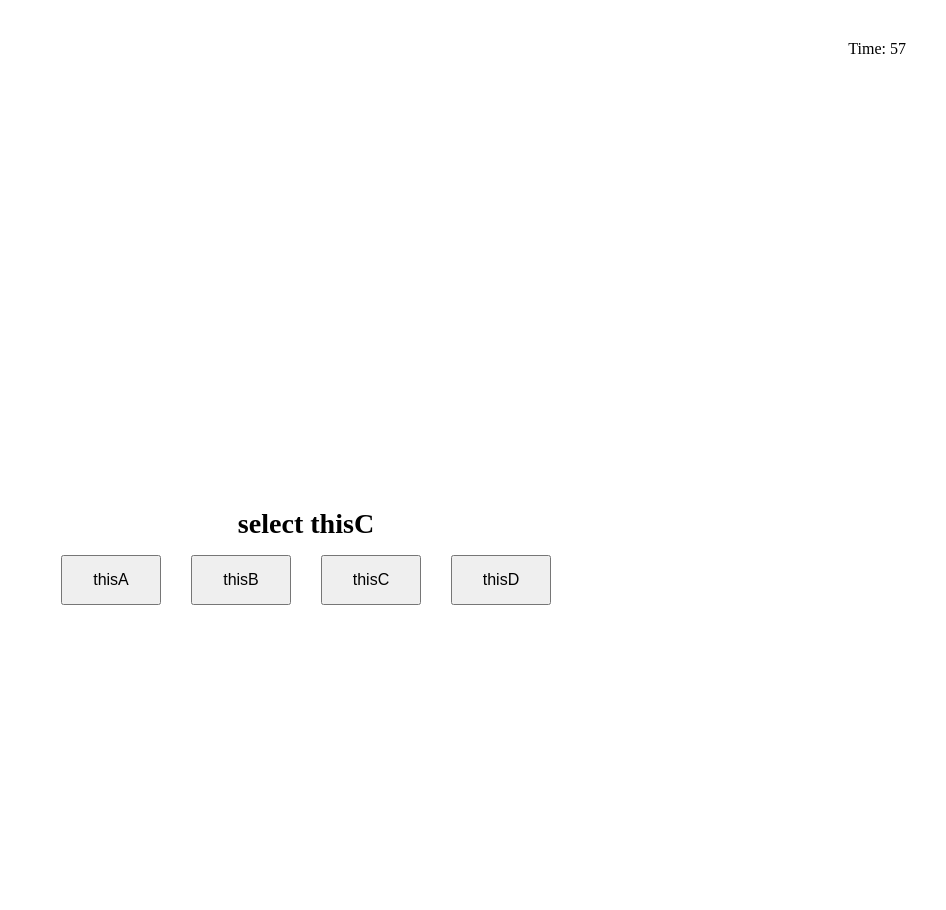
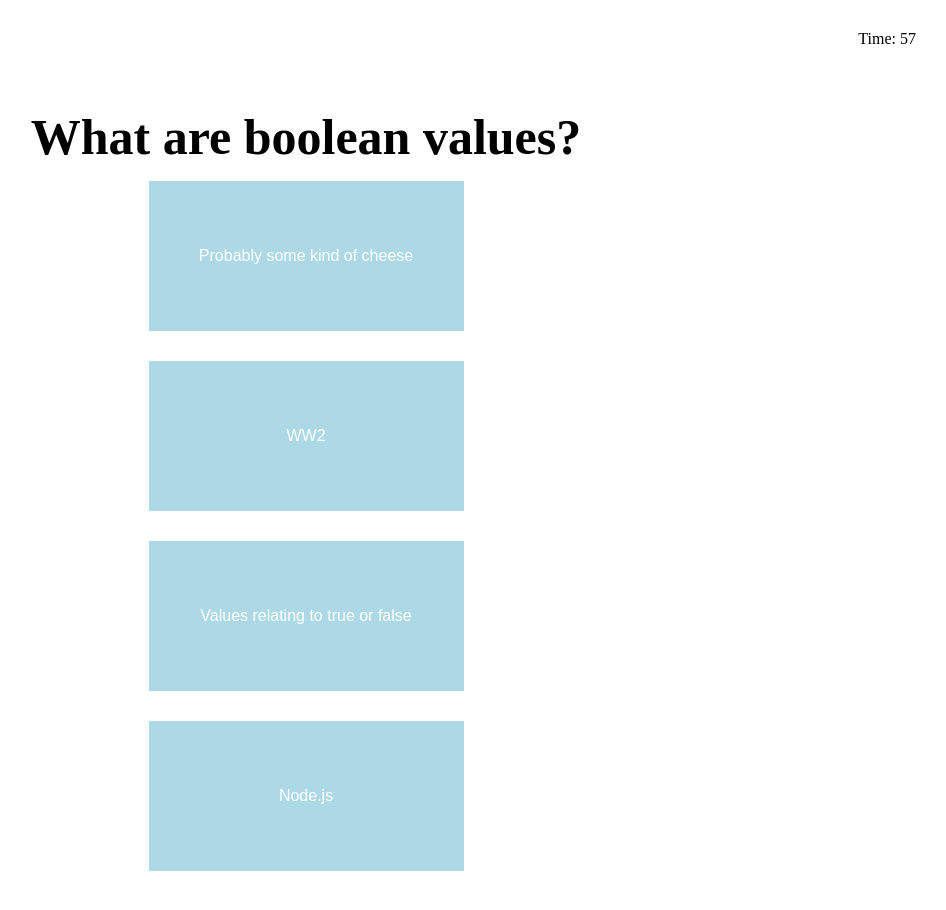
Before and after one commit to Challett1129/bootcamp-quiz, a plain HTML site: page index.html in a window 1280 px wide. Both pictures are taken after a click on the button "Start". Shown: the whole page, without its empty margins (334-1280 px from the left). Drawn offline with Linux system fonts and the light colour scheme.

Commit message:
final touches

```diff
--- a/assets/css/style.css
+++ b/assets/css/style.css
@@ -9,10 +9,18 @@ body {
     flex-flow: column wrap;
 }
 
+h3 {
+    font-size: 50px;
+}
+
+input {
+    padding: 5px;
+    height: 15px;
+}
 .header {
     display: flex;
     justify-content:flex-end;
-    padding: 20px;
+    padding: 15px;
     font-size: 1rem;
 }
 
@@ -25,7 +33,7 @@ body {
 
 .quiz {
     width: 50%;
-    margin: 400px auto;
+    margin: 20px auto;
 }
 
 .btn {
@@ -46,3 +54,48 @@ body {
 .list:hover {
     color: blue;
 }
+
+.btn {
+    background-color: lightblue;
+    border: none;
+    color: white;
+    text-align: center;
+    text-decoration: none;
+    font-size: 1rem;
+    height: 150px;
+    width: 50%;
+  }
+
+.btn:hover {
+    background-color:lightseagreen;
+}
+
+.start-btn {
+    width: 25%;
+    height: 45px;
+    font-size: 1rem;
+    margin-top: 15px;
+    background-color:gold
+}
+
+.start-btn:hover {
+    background-color: lightblue;
+}
+
+.retry-btn, .reset-btn{
+    background-color: lightblue;
+    padding: 5px;
+    width: 10%;
+    height: 30px;
+}
+
+.retry-btn:hover, .reset-btn:hover, .submit-btn:hover {
+    background-color: lightseagreen;
+}
+
+.submit-btn {
+    background-color: lightblue;
+    padding: 5px;
+    width: 5%;
+    height: 30px;
+}
--- a/assets/js/script.js
+++ b/assets/js/script.js
@@ -15,24 +15,44 @@ const getHighScores = JSON.parse(localStorage.getItem("highScores")) || [];
 
 const quizQuestions = [
 {
-    question: 'select thisC',
+    question: 'What are boolean values?',
     answers: {
-        a: 'thisA',
-        b: 'thisB',
-        c: 'thisC',
-        d: 'thisD'
+        a: 'Probably some kind of cheese',
+        b: 'WW2',
+        c: 'Values relating to true or false',
+        d: 'Node.js'
     },
     correctAnswer: "c",
 },
 {
-    question: 'select thisB',
+    question: 'Strings are what kind of data type in JS?',
     answers: {
-        a: 'thisA',
-        b: 'thisB',
-        c: 'thisC',
-        d: 'thisD'
+        a: 'String Cheese',
+        b: 'Primitive',
+        c: 'Undefined',
+        d: 'Objects'
     },
-    correctAnswer: "b"
+    correctAnswer: "b",
+},
+{
+    question: 'What method pushes something into an array?',
+    answers: {
+        a: '.push()',
+        b: 'localStorage.setItem()',
+        c: '.cookies();',
+        d: '.splice()'
+    },
+    correctAnswer: "a",
+},
+{
+    question: 'Which of the following is a way to set a function',
+    answers: {
+        a: '.setFunction()',
+        b: 'Please make this a function (that works)',
+        c: '=>',
+        d: '.undefined()',
+    },
+    correctAnswer: "c",
 }
 ];
 
@@ -132,7 +152,8 @@ saveHighScore = function() {
     submit.classList.remove('hide');
     submitBtn.addEventListener("click", function() {
         event.preventDefault();
-        const saveName = document.querySelector("#initials").value;
+        let saveName = document.querySelector("#initials").value;
+          saveName = saveName.toUpperCase();
               if(saveName === "") {
                   alert("You must enter a value");
               } else
```
